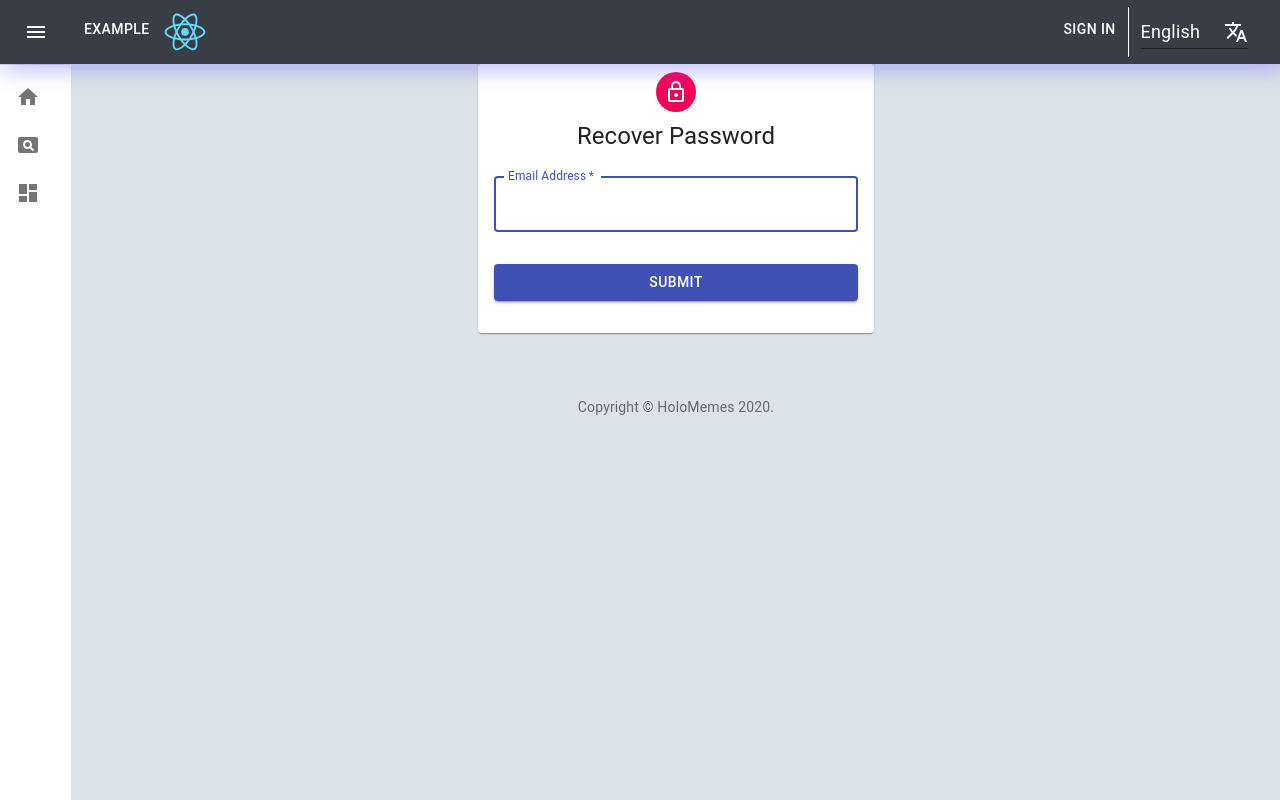
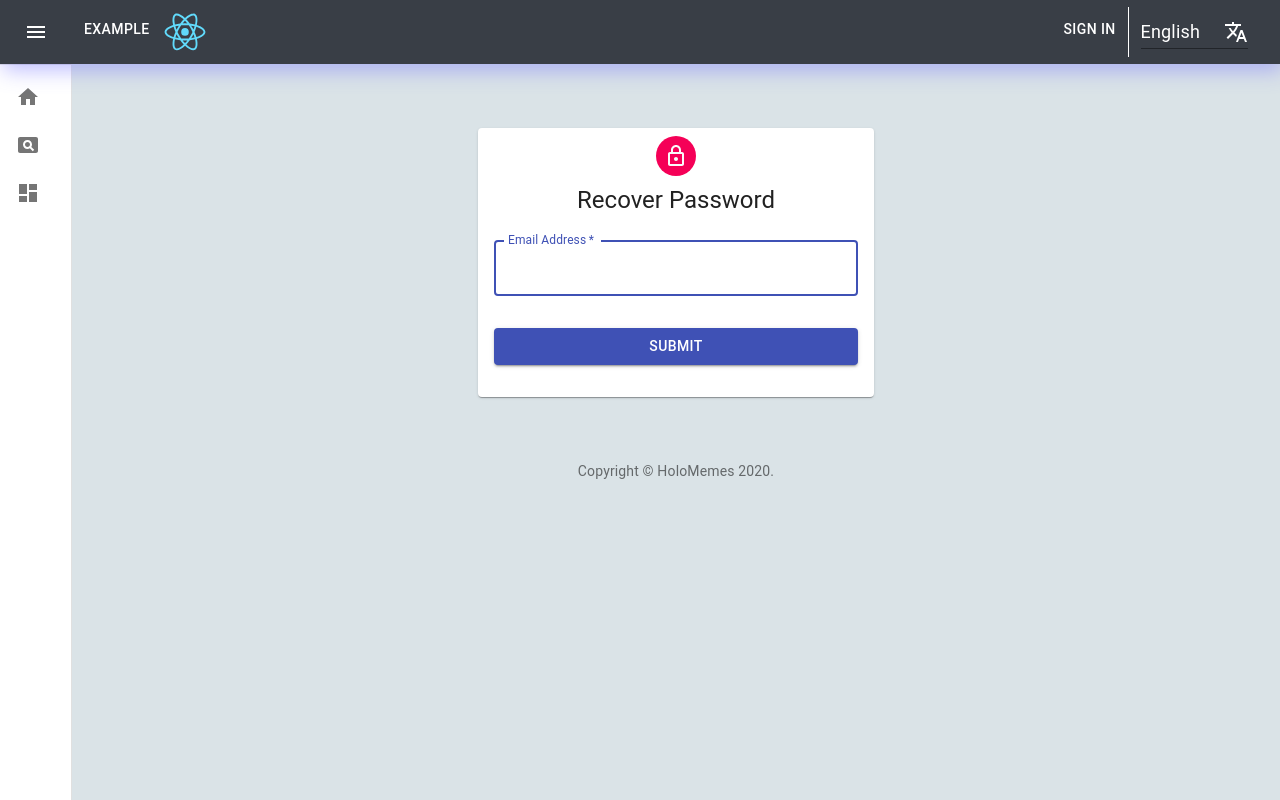
Before and after one commit to fader111/Multi-Lang-React-Template, a React (Create React App) app: page /#/forgotpassword in a window 1280 px wide. Built offline with nearby package versions, Linux system fonts and the light colour scheme; what i18next-xhr-backend would draw is missing.

Commit message:
Fix styling

```diff
--- a/src/components/NavigationMenu.js
+++ b/src/components/NavigationMenu.js
@@ -28,9 +28,6 @@ const useStyles2 = makeStyles((theme) => ({
     margin: theme.spacing(1)
   }
 }));
-
-// Cannot add styling directly onto TranslateIcon in IconComponent which requires string input
-
 
 function LanguageSelector(props) {
   const { onSelectLanguage } = props;
@@ -131,6 +128,7 @@ const useStyles = makeStyles((theme) => ({
       width: theme.spacing(9),
     },
   },
+  appBarSpacer: theme.mixins.toolbar,
   content: {
     flexGrow: 1,
     height: '100vh',
```
